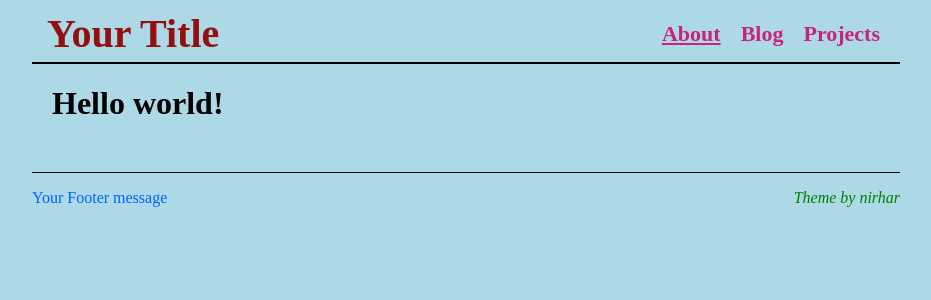
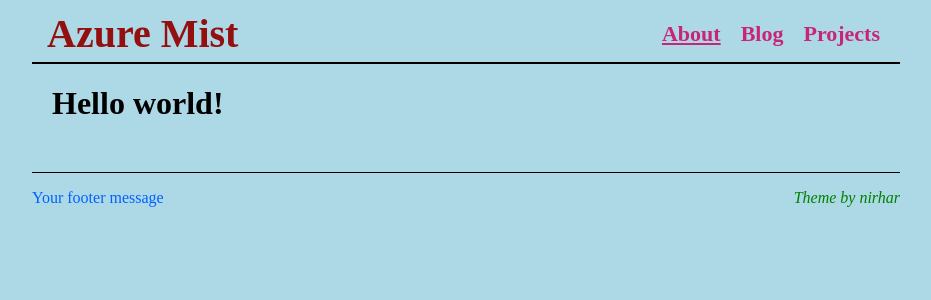
Before and after one commit to Nirhar/azure-mist, a Jekyll site: the page built from index.md, in a window 1280 px wide. Shown: the top 300 px of the page, without its empty margins (174-1105 px from the left). Built offline with Jekyll 4.4.1, drawn with Linux system fonts in a browser that asks for light colours.

Commit message:
Rename project to azure-mist

```diff
--- a/_config.yml
+++ b/_config.yml
@@ -1,6 +1,6 @@
 # Content customization
 # ---------------------------------------------------------------
-title: Your Title
-footer_message: Your Footer message
+title: Azure Mist
+footer_message: Your footer message
 # Optional Footer URL. Omit to not show a link
 #footer_url: none
```
Also changed, not shown: README.md, azure-mist.gemspec.
